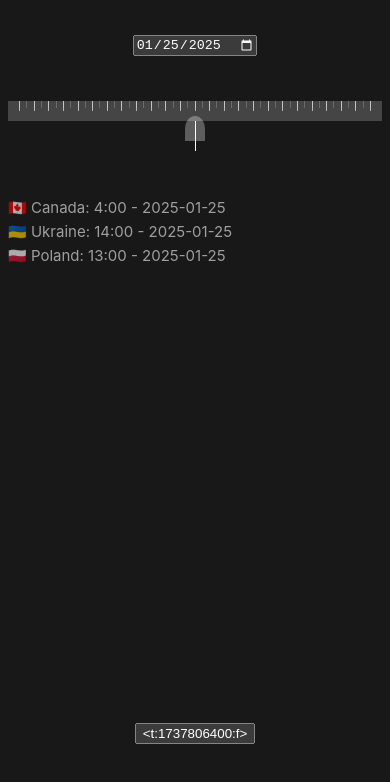
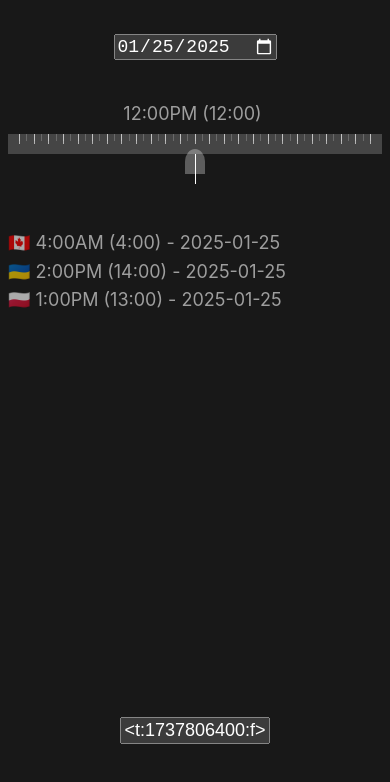
Before and after one commit to bargel/times, a Vue app in the folder app/: page / in a window 390 px wide. Shown: the top 782 px of the page. Built offline with nearby package versions, Linux system fonts and the light colour scheme.

Commit message:
fix mobile logic

```diff
--- a/app/src/components/Sliders.vue
+++ b/app/src/components/Sliders.vue
@@ -48,7 +48,7 @@ const canadaTime = computed(() => {
 const polandTime = computed(() => {
   let polandTime = parseInt(mainTime.value) + 2;
 
-  if (polandTime > 48) {
+  if (polandTime >= 48) {
     polandTime = polandTime - 48;
     needToShowPolandDate.value = 1;
   } else {
@@ -61,7 +61,7 @@ const polandTime = computed(() => {
 const ukraineTime = computed(() => {
   let ukraineTime = parseInt(mainTime.value) + 4;
 
-  if (ukraineTime > 48) {
+  if (ukraineTime >= 48) {
     ukraineTime = ukraineTime - 48;
     needToShowUkrainianDate.value = 1;
   } else {
@@ -107,13 +107,23 @@ function copy() {
 function parseTime(time) {
   const hours = parseInt(time / 2);
   const minutes = time % 2 === 0 ? "00" : "30";
-  return `${hours}:${minutes}`;
+
+  if (hours === 0 || hours === 24) {
+    return `12:${minutes}AM (00:${minutes})`;
+  } else if (hours < 12) {
+    return `${hours}:${minutes}AM (${hours}:${minutes})`;
+  } else if (hours == 12) {
+    return `12:${minutes}PM (${hours}:${minutes})`;
+  } else {
+    return `${hours - 12}:${minutes}PM (${hours}:${minutes})`;
+  }
 }
 </script>
 
 <template>
   <div class="center">
     <input type="date" min="2025-01-01" class="date" v-model="date" />
+    <span class="mobile-time">{{ parseTime(parseInt(mainTime)) }}</span>
   </div>
 
   <div class="wrapper">
@@ -121,8 +131,8 @@ function parseTime(time) {
       <div class="scale-line-flag" v-for="i in 49" :key="i">
         <div
           v-if="
-            (mainTime < 47 && mainTime == i - 3) ||
-            (mainTime >= 47 && mainTime - 48 == i - 3)
+            (mainTime < 46 && mainTime == i - 3) ||
+            (mainTime >= 46 && mainTime - 48 == i - 3)
           "
           class="scale-line-flag-time poland-flag"
         >
@@ -137,8 +147,8 @@ function parseTime(time) {
 
         <div
           v-if="
-            (mainTime < 45 && mainTime == i - 5) ||
-            (mainTime >= 45 && mainTime - 48 == i - 5)
+            (mainTime < 44 && mainTime == i - 5) ||
+            (mainTime >= 44 && mainTime - 48 == i - 5)
           "
           class="scale-line-flag-time ukraine-flag"
         >
@@ -207,14 +217,14 @@ function parseTime(time) {
 
   <div class="mobile-info">
     <div>
-      <span>🇨🇦 Canada:</span>
+      <span>🇨🇦 </span>
       {{
         parseTime(mainTime < 16 ? parseInt(mainTime) + 48 - 16 : mainTime - 16)
       }}
       - {{ canadianDate }}
     </div>
     <div>
-      <span>🇺🇦 Ukraine:</span>
+      <span>🇺🇦 </span>
       {{
         parseTime(
           mainTime > 44 ? parseInt(mainTime - 48) + 4 : parseInt(mainTime) + 4,
@@ -223,7 +233,7 @@ function parseTime(time) {
       - {{ ukrainianDate }}
     </div>
     <div>
-      <span>🇵🇱 Poland:</span>
+      <span>🇵🇱 </span>
       {{
         parseTime(
           mainTime > 46 ? parseInt(mainTime) - 48 + 2 : parseInt(mainTime) + 2,
@@ -407,12 +417,25 @@ input[type="range"]:focus::-webkit-slider-runnable-track {
   }
 }
 
+.mobile-time {
+  display: none;
+}
+
+.mobile-info {
+  display: none;
+}
+
 @media (max-width: 1024px) {
+  * {
+    font-size: 18px;
+  }
+
   .dis {
     position: absolute;
     bottom: 100px;
     left: 50%;
     transform: translateX(-50%);
+    width: 150px;
   }
 
   .scale-line-time {
@@ -435,5 +458,18 @@ input[type="range"]:focus::-webkit-slider-runnable-track {
   .scale-line-date-time {
     display: none;
   }
+
+  .mobile-time {
+    display: block;
+    margin-right: 5px;
+  }
+
+  .mobile-info {
+    display: block;
+  }
+
+  .copied {
+    bottom: 130px;
+  }
 }
 </style>
```
